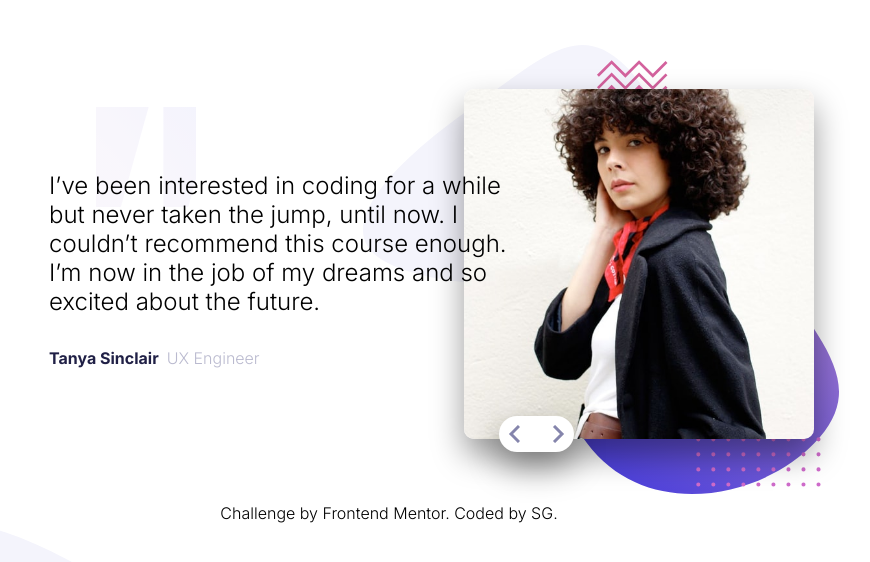
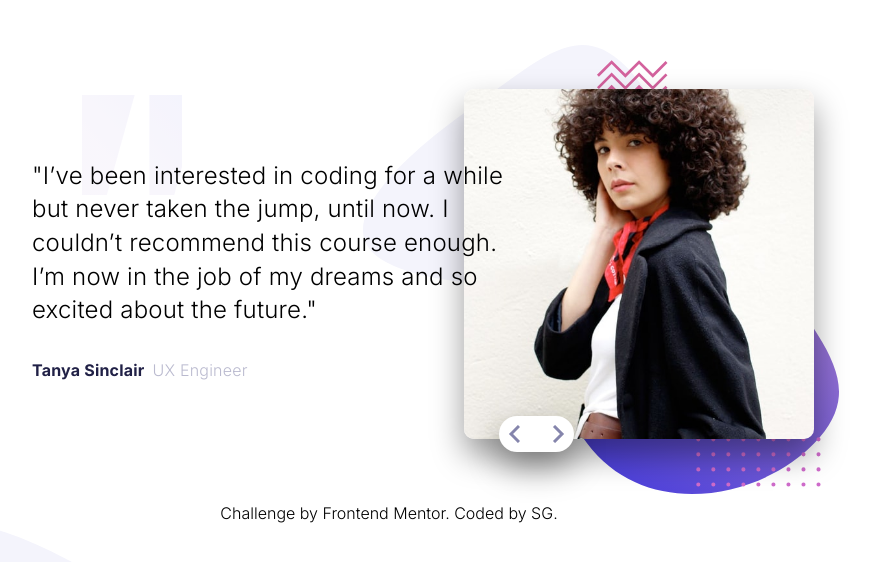
Before and after one commit to sukanyagurav/coding-bootcamp-testimonials-slider-master, a website: page index.html in a window 1280 px wide. Shown: the part 112-674 px from the top of the page, without its empty margins (251-1121 px from the left). Drawn offline with Linux system fonts and the light colour scheme.

Commit message:
file updated

```diff
--- a/SASS/main.scss
+++ b/SASS/main.scss
@@ -33,10 +33,8 @@ body{
 .slider{
     display:flex;
     flex-direction: column;
-    gap:5rem;
     justify-content: center;
     position: relative;
-    margin: 0 auto;
     &-image{
         margin:0 auto;
         display: flex;
@@ -47,7 +45,7 @@ body{
             position: relative;
             margin-top: 2.3rem;
             border-radius: 10px;
-            @media(min-width:800px){
+            @media(min-width:740px){
                 width:350px;
             }
         }
@@ -57,13 +55,13 @@ body{
             top: 0;
             z-index: -1;
             left: -41%;
-            @media(min-width:800px){
+            @media(min-width:740px){
                 width: 476px;
                 left: -29%;
                 top: -2%;
             }
         }
-        @media(min-width:800px){
+        @media(min-width:740px){
             order:2;
         }
     }
@@ -72,11 +70,13 @@ body{
         font-size: 1.5rem;
         position: relative;
         margin-top: 3rem;
-        @media(min-width:800px){
+        letter-spacing:0.2px;
+        line-height: 1.4;
+        @media(min-width:740px){
             order:1;
             text-align: left;
             position: relative;
-            left:10%;
+            left:calc(100% - 92%);
 
             z-index:10;
         }
@@ -94,7 +94,7 @@ body{
         background-size: cover;
         width:100px;
         height:100px;
-        @media(min-width:800px){
+        @media(min-width:740px){
             left:10%;
         }
     }
@@ -107,7 +107,7 @@ body{
             span{
                 font-size: 1rem;
             }
-            @media(min-width:800px){
+            @media(min-width:740px){
                 flex-direction: row;
             }
             :first-child{
@@ -134,16 +134,15 @@ body{
             border:none;
             cursor: pointer;
         }
-        @media(min-width:800px){
+        @media(min-width:740px){
             left:10%;
         }
    }
-   @media(min-width:800px){
+   @media(min-width:740px){
         max-width:850px;
         width:100%;
         flex-direction: row;
         align-items: center;
-        gap:2rem;
    }
 }
 .left-animation{
--- a/app.js
+++ b/app.js
@@ -3,14 +3,14 @@ const data=[
         id:1,
         img:'images/image-tanya.jpg',
         name:'Tanya Sinclair',
-        description:'I’ve been interested in coding for a while but never taken the jump, until now. I couldn’t recommend this course enough. I’m now in the job of my dreams and so  excited about the future.',
+        description:'\"I’ve been interested in coding for a while but never taken the jump, until now. I couldn’t recommend this course enough. I’m now in the job of my dreams and so  excited about the future.\"',
         profession:'UX Engineer'
     },
     {
         id:2,
         img:'images/image-john.jpg',
         name:'John Tarkpor',
-        description:"If you want to lay the best foundation possible I’d recommend taking this course. The depth the instructors go into is incredible. I now feel so confident about starting up as a professional developer.",
+        description:'\"If you want to lay the best foundation possible I’d recommend taking this course. The depth the instructors go into is incredible. I now feel so confident about starting up as a professional developer.\"',
         profession:'Junior Front-end Developer'
     }
 ]
```
Also changed, not shown: css/style.css, 1 other file.
